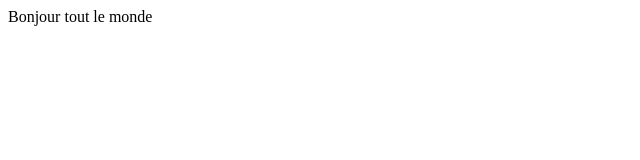
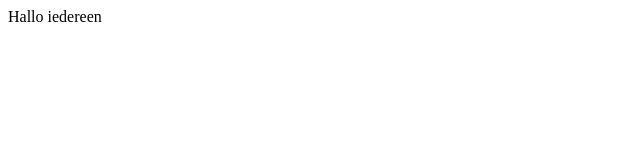
Before and after one commit to danieldrionVDAB/gitvisualstudiocodebis, a plain HTML site: page index.html in a window 1280 px wide. Shown: the full height of the page, 0-640 px from the left. Drawn offline with Linux system fonts and the light colour scheme.

Commit message:
hallo iedereen

```diff
--- a/index.html
+++ b/index.html
@@ -4,6 +4,6 @@
 <title>Hallo</title>
 </head>
 <body>
-Bonjour tout le monde
+Hallo iedereen
 </body>
 </html>
```
